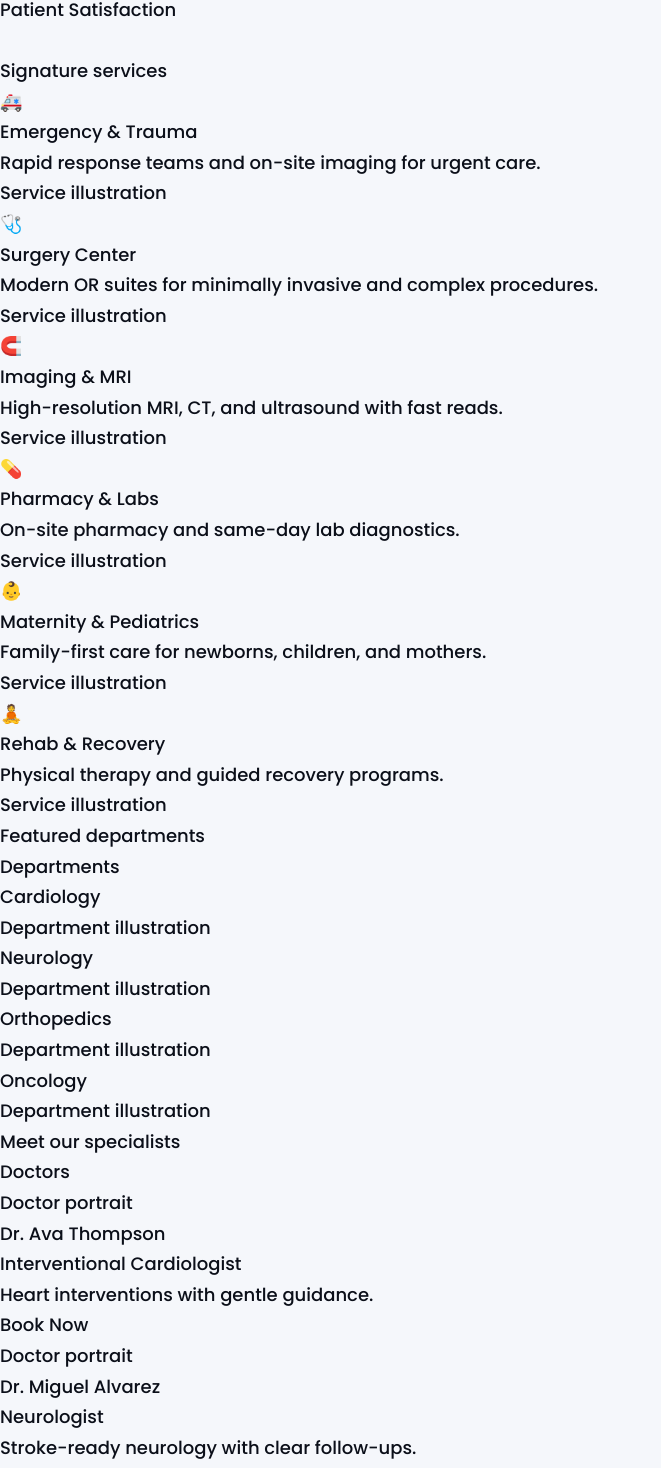
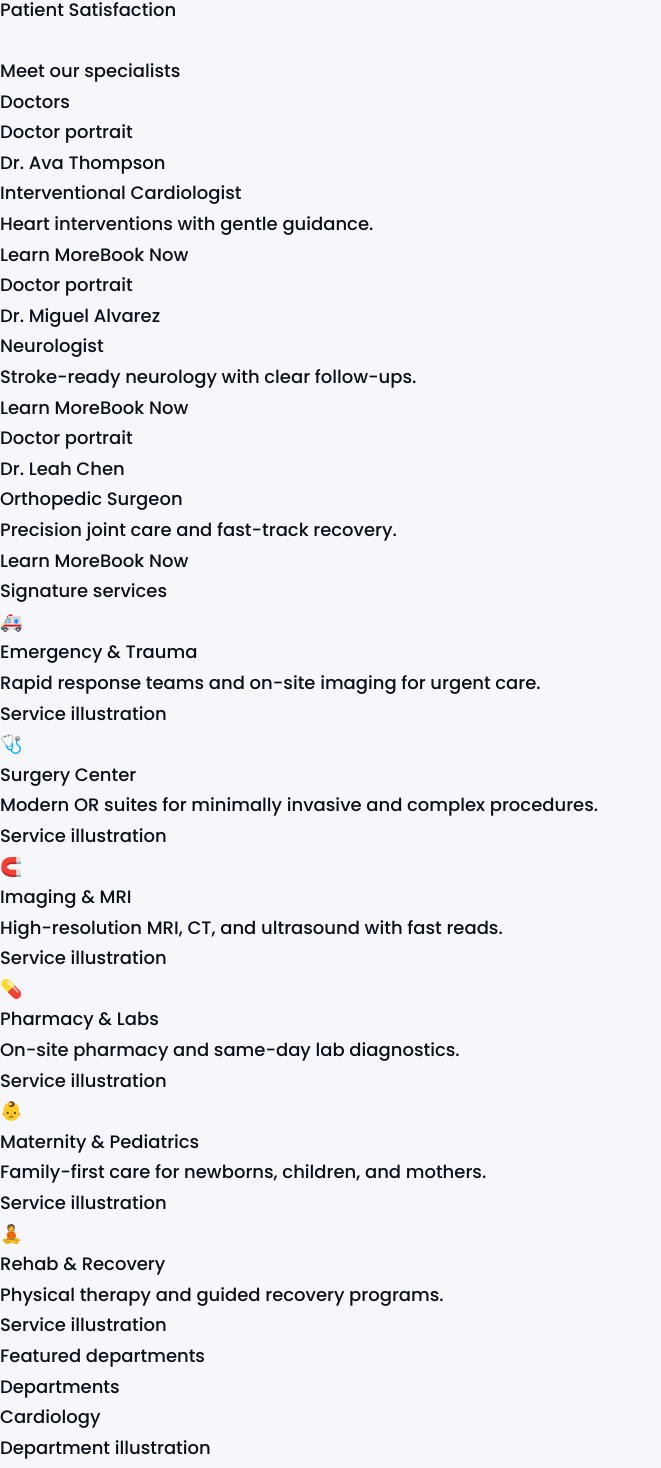
Before and after one commit to Aminne007/Horizon-Hospital, a React (Vite) app in the folder frontend/: page / in a window 1280 px wide. Shown: the part 1851-3319 px from the top of the page, without its empty margins (0-661 px from the left). Built offline with nearby package versions, Linux system fonts and the light colour scheme.

Commit message:
display fixes v2.0

```diff
--- a/frontend/src/i18n/en.ts
+++ b/frontend/src/i18n/en.ts
@@ -78,6 +78,12 @@ const en = {
       { quote: "They explained every step and kept me calm. The rooms felt like a boutique hotel.", name: "Renee P." },
       { quote: "Scheduling was quick, and the doctors were patient and clear.", name: "Jamal F." },
       { quote: "I felt listened to. Recovery was smooth thanks to their rehab team.", name: "Priya D." },
+      { quote: "Nurses checked on me often and kept my family in the loop.", name: "Liam K." },
+      { quote: "Discharge instructions were simple, and follow-up was on time.", name: "Sofia M." },
+      { quote: "Billing and insurance questions were answered in one call.", name: "Caleb R." },
+      { quote: "Imaging was fast, and results were explained the same day.", name: "Harper L." },
+      { quote: "The pediatric team kept my kid relaxed the entire visit.", name: "Jordan S." },
+      { quote: "Clean rooms, calm staff, and clear next steps after surgery.", name: "Aisha T." },
     ],
 
     whyPoints: [
--- a/frontend/src/pages/HomePage.tsx
+++ b/frontend/src/pages/HomePage.tsx
@@ -45,11 +45,21 @@ const HomePage = () => {
     return window.matchMedia("(prefers-reduced-motion: reduce)").matches;
   }, []);
 
-  const [activeTestimonial, setActiveTestimonial] = useState(0);
+  const [activeTestimonialGroup, setActiveTestimonialGroup] = useState(0);
   const [activeDoctor, setActiveDoctor] = useState<null | (typeof doctors)[0]>(null);
   const [isDoctorModalOpen, setIsDoctorModalOpen] = useState(false);
   const navigate = useNavigate();
   const { setSelectedDoctor } = useDoctorSelection();
+  const testimonialsPerPage = 3;
+  const testimonialGroups = useMemo(() => {
+    const groups: typeof testimonials[] = [];
+    for (let i = 0; i < testimonials.length; i += testimonialsPerPage) {
+      groups.push(testimonials.slice(i, i + testimonialsPerPage));
+    }
+    return groups.length ? groups : [[]];
+  }, [testimonials]);
+  const totalTestimonialGroups = testimonialGroups.length;
+  const activeTestimonialGroupSafe = totalTestimonialGroups ? activeTestimonialGroup % totalTestimonialGroups : 0;
 
   const formattedDates = useMemo(
     () =>
@@ -95,12 +105,13 @@ const HomePage = () => {
 
   useEffect(() => {
     if (prefersReducedMotion) return;
+    if (!totalTestimonialGroups) return;
     const id = setInterval(
-      () => setActiveTestimonial((prev) => (prev + 1) % testimonials.length),
+      () => setActiveTestimonialGroup((prev) => (prev + 1) % totalTestimonialGroups),
       5000
     );
     return () => clearInterval(id);
-  }, [prefersReducedMotion, testimonials.length]);
+  }, [prefersReducedMotion, totalTestimonialGroups]);
 
   useEffect(() => {
     if (prefersReducedMotion) return;
@@ -124,7 +135,7 @@ const HomePage = () => {
               }`}
             >
               <div
-                className="absolute inset-0 bg-cover bg-center opacity-90"
+                className="absolute inset-0 bg-cover bg-center"
                 style={{ backgroundImage: slide.image ? `url(${slide.image})` : undefined }}
                 aria-hidden="true"
               />
@@ -206,6 +217,53 @@ const HomePage = () => {
         </div>
       </section>
 
+      {/* DOCTORS (DESKTOP) */}
+      <section className="hidden w-full px-4 py-12 md:block">
+        <div className="flex flex-col gap-3 md:flex-row md:items-center md:justify-between">
+          <h2 className="text-3xl font-bold">{t("home.doctorsTitle")}</h2>
+          <Link to="/doctors" className="text-lg font-semibold text-blue-900 underline">
+            {t("common.nav.doctors")}
+          </Link>
+        </div>
+        <div className="mt-8 grid gap-6 md:grid-cols-3">
+          {doctors.map((doc) => (
+            <div
+              key={doc.name}
+              className="rounded-3xl bg-white p-5 shadow-md ring-1 ring-slate-100 hover-lift"
+            >
+              <div className="h-36 rounded-2xl bg-slate-100 text-center text-sm text-slate-500">
+                {placeholders.doctorImage}
+              </div>
+              <p className="mt-4 text-xl font-bold text-slate-900">{doc.name}</p>
+              <p className="text-base font-semibold text-blue-900">{doc.role}</p>
+              <p className="mt-2 text-base text-slate-700">{doc.note}</p>
+              <div className="mt-4 grid gap-2 sm:grid-cols-2">
+                <button
+                  type="button"
+                  className="inline-flex items-center justify-center rounded-2xl bg-slate-900 px-4 py-3 text-base font-semibold text-white shadow-sm transition hover:-translate-y-0.5"
+                  onClick={() => {
+                    setActiveDoctor(doc);
+                    setIsDoctorModalOpen(true);
+                  }}
+                >
+                  {t("common.learnMore", { defaultValue: "View Profile" })}
+                </button>
+                <button
+                  type="button"
+                  className="inline-flex items-center justify-center rounded-2xl bg-blue-900 px-4 py-3 text-base font-semibold text-white shadow-sm transition hover:-translate-y-0.5"
+                  onClick={(event) => {
+                    event.stopPropagation();
+                    handleDoctorBook(doc.name);
+                  }}
+                >
+                  {t("common.bookNow")}
+                </button>
+              </div>
+            </div>
+          ))}
+        </div>
+      </section>
+
       {/* SIGNATURE SERVICES */}
       <section className="w-full px-4 py-10 sm:py-12">
         <div className="flex flex-col gap-3 md:flex-row md:items-center md:justify-between">
@@ -261,75 +319,55 @@ const HomePage = () => {
         </div>
       </section>
 
-      {/* DOCTORS (DESKTOP) */}
-      <section className="hidden w-full px-4 py-12 md:block">
-        <div className="flex flex-col gap-3 md:flex-row md:items-center md:justify-between">
-          <h2 className="text-3xl font-bold">{t("home.doctorsTitle")}</h2>
-          <Link to="/doctors" className="text-lg font-semibold text-blue-900 underline">
-            {t("common.nav.doctors")}
-          </Link>
-        </div>
-        <div className="mt-8 grid gap-6 md:grid-cols-3">
-          {doctors.map((doc) => (
-            <div
-              key={doc.name}
-              className="rounded-3xl bg-white p-5 shadow-md ring-1 ring-slate-100 hover-lift cursor-pointer"
-              onClick={() => {
-                setActiveDoctor(doc);
-                setIsDoctorModalOpen(true);
-              }}
-            >
-              <div className="h-36 rounded-2xl bg-slate-100 text-center text-sm text-slate-500">
-                {placeholders.doctorImage}
-              </div>
-              <p className="mt-4 text-xl font-bold text-slate-900">{doc.name}</p>
-              <p className="text-base font-semibold text-blue-900">{doc.role}</p>
-              <p className="mt-2 text-base text-slate-700">{doc.note}</p>
-              <button
-                type="button"
-                className="mt-4 inline-flex w-full items-center justify-center rounded-2xl bg-blue-900 px-4 py-3 text-lg font-semibold text-white"
-                onClick={(event) => {
-                  event.stopPropagation();
-                  handleDoctorBook(doc.name);
-                }}
-              >
-                {t("common.bookNow")}
-              </button>
-            </div>
-          ))}
-        </div>
-      </section>
-
       {/* TESTIMONIALS */}
-      <section className="bg-gradient-to-r from-blue-900 to-blue-700 py-8 sm:py-12 text-white">
-        <div className="mx-auto grid max-w-7xl gap-4 sm:gap-6 px-3 sm:px-4 md:grid-cols-3">
+      <section className="bg-gradient-to-r from-blue-900 to-blue-700 py-4 sm:py-6 text-white">
+        <div className="mx-auto grid w-full gap-2 sm:gap-3 px-3 sm:px-4 md:grid-cols-3">
           <div className="md:col-span-1">
-            <h3 className="text-lg sm:text-2xl md:text-3xl font-bold">
+            <h3 className="text-base sm:text-xl md:text-2xl font-bold">
               {t("home.testimonialsTitle")}
             </h3>
-            <p className="mt-2 text-sm sm:text-base md:text-lg text-blue-100">
+            <p className="mt-2 text-xs sm:text-sm md:text-base text-blue-100">
               {t("home.testimonialsSubtitle")}
             </p>
           </div>
 
           <div className="md:col-span-2 grid gap-3 sm:gap-4">
-            <div className="rounded-3xl bg-white/10 p-3 sm:p-5 md:p-6 shadow-lg ring-1 ring-white/10">
-              <p className="text-sm sm:text-base md:text-lg">
-                &ldquo;{testimonials[activeTestimonial]?.quote}&rdquo;
-              </p>
-              <p className="mt-2 text-xs sm:text-sm font-semibold text-blue-100">
-                {testimonials[activeTestimonial]?.name}
-              </p>
+            <div className="overflow-hidden rounded-2xl bg-white/10 p-2 sm:p-3 md:p-4 shadow-lg ring-1 ring-white/10">
+              <div
+                className="flex transition-transform duration-700 ease-in-out"
+                style={{ transform: `translateX(-${activeTestimonialGroupSafe * 100}%)` }}
+              >
+                {testimonialGroups.map((group, groupIdx) => (
+                  <div
+                    key={groupIdx}
+                    className="grid min-w-full grid-cols-1 sm:grid-cols-3 gap-2 sm:gap-3 px-1"
+                  >
+                    {group.map((story, idx) => (
+                      <div
+                        key={`${story.name}-${idx}`}
+                        className="rounded-2xl bg-white/5 p-2 sm:p-3 md:p-4 shadow-inner ring-1 ring-white/10"
+                      >
+                        <p className="text-xs sm:text-sm md:text-base">
+                          &ldquo;{story.quote}&rdquo;
+                        </p>
+                        <p className="mt-2 text-[11px] sm:text-xs font-semibold text-blue-100">
+                          {story.name}
+                        </p>
+                      </div>
+                    ))}
+                  </div>
+                ))}
+              </div>
             </div>
 
             <div className="flex items-center gap-1.5 sm:gap-2">
-              {testimonials.map((_, idx) => (
+              {testimonialGroups.map((_, idx) => (
                 <button
                   key={idx}
-                  aria-label={`Go to testimonial ${idx + 1}`}
-                  onClick={() => setActiveTestimonial(idx)}
+                  aria-label={`Go to testimonial group ${idx + 1}`}
+                  onClick={() => setActiveTestimonialGroup(idx)}
                   className={`rounded-full border border-white/70 transition ${
-                    idx === activeTestimonial ? "bg-white" : "bg-transparent"
+                    idx === activeTestimonialGroupSafe ? "bg-white" : "bg-transparent"
                   } h-2 w-2 sm:h-3 sm:w-3`}
                 />
               ))}
```
